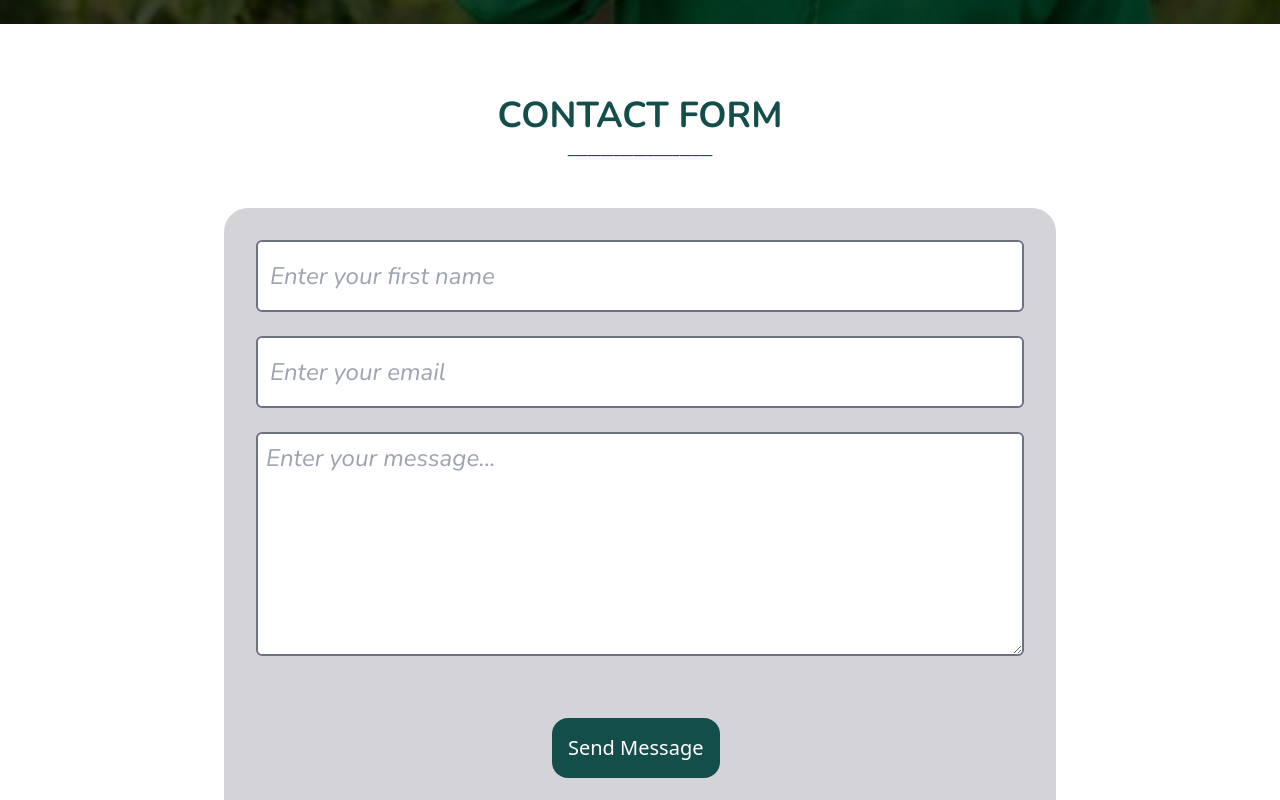
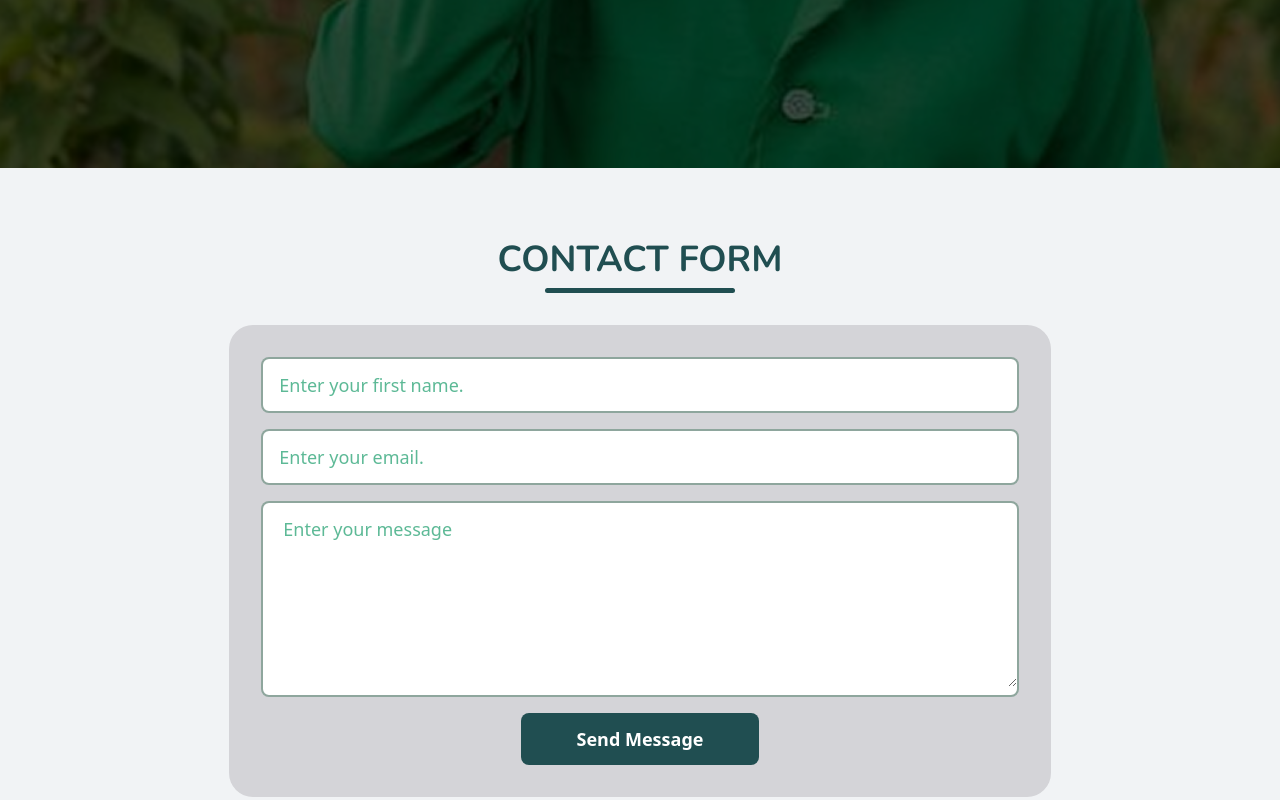
Before and after one commit to Ephy-kimotho/ukulima, a React (Vite) app: page /contact in a window 1280 px wide. Shown: the part 700-1500 px from the top of the page. Built offline with nearby package versions, Linux system fonts and the light colour scheme.

Commit message:
feat: Implemented Contact page

```diff
--- a/src/components/Login.jsx
+++ b/src/components/Login.jsx
@@ -70,6 +70,7 @@ function Login() {
                 id="email"
                 placeholder="Enter your email."
                 icon={Mail}
+                moreStyles="bg-moldGreen bg-opacity-20  border-2 border-moldGreen border-opacity-30"
               />
             </div>
 
@@ -87,6 +88,7 @@ function Login() {
                 icon={showPassword ? Eye : EyeOff}
                 placeholder="Enter your password."
                 togglePassword={togglePassword}
+                moreStyles="bg-moldGreen bg-opacity-20  border-2 border-moldGreen border-opacity-30"
               />
             </div>
 
--- a/src/components/common/Button.jsx
+++ b/src/components/common/Button.jsx
@@ -1,7 +1,11 @@
 /* eslint-disable react/prop-types */
-function Button({ children, action, moreStyles }) {
+function Button({ children, action, moreStyles, type = "button" }) {
   return (
-    <button onClick={() => action()} className={`${moreStyles} py-2`}>
+    <button
+      type={type}
+      onClick={() => action()}
+      className={`${moreStyles} py-2`}
+    >
       {children}
     </button>
   );
--- a/src/components/common/Input.jsx
+++ b/src/components/common/Input.jsx
@@ -1,13 +1,13 @@
 /* eslint-disable react/prop-types */
 import { useField } from "formik";
 
-function Input({ type, togglePassword, icon: Icon, ...props }) {
+function Input({ type, togglePassword, moreStyles, icon: Icon, ...props }) {
   const [field, meta] = useField(props);
   return (
     <div className="mb-4">
       <div
-        className={`bg-moldGreen bg-opacity-20 py-2  pl-2 rounded-lg flex items-center gap-2 border-2 border-moldGreen border-opacity-30 ${
-          meta.touched && meta.error && "border-red-400 border-opacity-80"
+        className={`${moreStyles}  py-2  pl-2 rounded-lg flex items-center gap-2  ${
+          meta.touched && meta.error && "border-red-500 border-opacity-80"
         }`}
       >
         {Icon && (
@@ -22,11 +22,11 @@ function Input({ type, togglePassword, icon: Icon, ...props }) {
           type={type}
           {...field}
           {...props}
-          className="border-none bg-transparent placeholder:text-[#06945D] placeholder:text-opacity-65 outline-none py-1 text-lg"
+          className={`border-none bg-transparent placeholder:text-emerald placeholder:text-opacity-65 outline-none py-1 text-lg`}
         />
       </div>
       {meta.touched && meta.error && (
-        <p className="text-red-400 ml-4 font-semibold">{meta.error}</p>
+        <p className="text-red-500 ml-4 font-semibold">{meta.error}</p>
       )}
     </div>
   );
--- /dev/null
+++ b/src/components/common/Textarea.jsx
@@ -0,0 +1,27 @@
+/* eslint-disable react/prop-types */
+import { useField } from "formik";
+
+function Textarea({ placeholder, ...props }) {
+  const [field, meta] = useField(props);
+  return (
+    <div className="mb-4">
+      <div
+        className={`bg-white border-2 border-moldGreen border-opacity-50  py-2  pl-2 rounded-lg flex items-center gap-2  ${
+          meta.touched && meta.error && "border-red-500 border-opacity-80"
+        }`}
+      >
+        <textarea
+          {...field}
+          {...props}
+          className="border-none bg-transparent placeholder:text-emerald placeholder:text-opacity-65 outline-none py-1 text-lg w-full text-night px-3 min-h-44 "
+          placeholder={placeholder}
+        />
+      </div>
+      {meta.touched && meta.error && (
+        <p className="text-red-500 ml-4 font-semibold">{meta.error}</p>
+      )}
+    </div>
+  );
+}
+
+export default Textarea;
--- a/src/components/contact/ContactPage.jsx
+++ b/src/components/contact/ContactPage.jsx
@@ -1,26 +1,78 @@
+import { Formik, Form } from "formik";
+import Input from "../common/Input";
+import Button from "../common/Button";
+import Textarea from "../common/Textarea";
+import { contactFormSchema } from "../../schemas";
 
 function ContactPage() {
+  const handleSubmit = async (values, action) => {
+    /* REPLACE WITH REAL API CALL FOR SIGNUP */
+    await new Promise((resolve) => {
+      setTimeout(() => {
+        resolve();
+      }, 1500);
+    });
+
+    console.log(values);
+    action.resetForm();
+  };
+
   //JS here
   return (
-    <div class="bg-white">
-      <div className="bg-contact shadow-overlay h-[41rem] pl-[8rem] pt-[5rem]">
-        <h1 className="text-white font-bold text-5xl font-nunito pb-[1rem] tracking-wide">Do you have any <br/>Questions?</h1> <br />
-        <p className="text-white font-regular text-3xl font-nunito tracking-wide"> We're here to help! Reach out to us for <br />inquiries, support, or feedback, and we'll <br />get back to you as soon as possible.</p><br />
+    <div className="bg-[#f1f3f5]">
+      <div className="bg-mobileContact sm:bg-contact shadow-overlay min-h-screen bg-no-repeat bg-center  bg-cover flex flex-col  justify-center pl-4 md:pl-8  space-y-8">
+        <h1 className="text-white font-bold text-5xl font-nunito  tracking-wide text-balance">
+          Do you have any questions?
+        </h1>
+        <p className="text-white font-regular text-lg md:text-xl font-nunito max-w-80 md:max-w-2xl text-balance tracking-wide">
+        We&apos;re here to help! Reach out to us for inquiries, support, or feedback, and we&apos;ll get back to you as soon as possible.
+        </p>
+        <br />
       </div>
 
-      <div  className=" max-w-4xl mx-auto pb-9">
-        <p className="text-teal-900 text-4xl font-bold text-center mt-[4.5rem] font-nunito"> CONTACT FORM </p>
-        <p className="text-teal-900 font-extrabold text-center mb-[3rem]">______________________</p>
-        <form action="" className="bg-zinc-300 p-8 rounded-3xl m-8">
-          <input type="text" name="firstName" required placeholder="Enter your first name" className="w-full h-[4.5rem] p-3 rounded-md border-gray-500 border-2 text-black text-2xl font-nunito placeholder:italic"/><br /><br />
-          <input type="email" name="email" required placeholder="Enter your email" className="w-full h-[4.5rem] p-3 rounded-md border-2 border-gray-500 text-black text-2xl font-nunito invalid:text-rose-500 placeholder:italic"/><br /><br />
-          <textarea name="message" required className="w-full min-h-56 rounded-md border-2 border-gray-500 p-2 text-black text-2xl font-nunito placeholder:italic" placeholder="Enter your message..."/><br /><br />
-          <button type="submit" className="bg-teal-900 p-4 w-max rounded-2xl text-xl mt-8 mb-4 mx-[18.5rem] hover:bg-teal-800 active:bg-teal-900">Send Message</button>
-        </form>
+      <div className=" max-w-4xl mx-auto pb-9">
+        <p className="text-mint text-4xl font-bold text-center mt-[4.5rem] font-nunito">
+          CONTACT FORM
+        </p>
+        <div className="w-[190px] h-[5px] bg-mint rounded-lg mx-auto mt-2"></div>
+
+        <Formik
+          initialValues={{
+            firstName: "",
+            email: "",
+            message: "",
+          }}
+          validationSchema={contactFormSchema}
+          onSubmit={handleSubmit}
+        >
+          <Form className="bg-zinc-300 p-8 rounded-3xl m-8 w-11/12 mx-auto">
+            <Input
+              type="text"
+              name="firstName"
+              placeholder="Enter your first name."
+              moreStyles="bg-white bg-opacity-100 text-night border-2 border-moldGreen border-opacity-50 pl-4"
+            />
+            <Input
+              type="email"
+              name="email"
+              placeholder="Enter your email."
+              moreStyles="bg-white bg-opacity-100 text-night border-2 border-moldGreen border-opacity-50 pl-4"
+            />
+
+            <Textarea name="message" placeholder="Enter your message" />
+            <div className="text-center">
+              <Button
+                type="submit"
+                moreStyles="bg-mint text-white px-14 py-3 rounded-lg font-bold active:scale-95 hover:bg-emerald text-lg capitalize"
+              >
+                Send message
+              </Button>
+            </div>
+          </Form>
+        </Formik>
       </div>
     </div>
-
-  )
+  );
 }
 
-export default ContactPage
+export default ContactPage;
--- a/src/schemas/index.js
+++ b/src/schemas/index.js
@@ -2,12 +2,14 @@ import * as Yup from "yup";
 
 export const signUpSchema = Yup.object({
   firstName: Yup.string()
+    .matches(/^[^\d]+$/, "First name should not have numerical digits")
     .min(3, "Should be atleast 3 characters")
     .required("Required*"),
   lastName: Yup.string()
+    .matches(/^[^\d]+$/, "Last name should not have numerical digits")
     .min(4, "Should be atleast 4 characters")
     .required("Required*"),
-  email: Yup.string().email("Invalid email address").required("Required"),
+  email: Yup.string().email("Invalid email address").required("Required*"),
   phone: Yup.string()
     .matches(/^\S*$/, "Phone number must not contain whitespaces")
     .matches(
@@ -15,7 +17,7 @@ export const signUpSchema = Yup.object({
       "Phone number can only contain digits or start with a +"
     )
     .matches(/^\+?\d{10,}$/, "Phone number must be at least 10 digits long")
-    .required("Required"),
+    .required("Required*"),
   password: Yup.string()
     .matches(/^\S*$/, "Password should not have white spaces.")
     .matches(/[A-Z]+/, "Password must have atleast one uppercase letter")
@@ -25,6 +27,17 @@ export const signUpSchema = Yup.object({
 });
 
 export const loginSchema = Yup.object({
-  email: Yup.string().email("Invalid email address").required("Required"),
+  email: Yup.string().email("Invalid email address").required("Required*"),
   password: Yup.string().required("Required*"),
 });
+
+export const contactFormSchema = Yup.object({
+  firstName: Yup.string()
+    .matches(/^[^\d]+$/, "First name should not have numerical digits")
+    .min(3, "Should be atleast 3 characters")
+    .required("Required*"),
+  email: Yup.string().email("Invalid email address").required("Required*"),
+  message: Yup.string()
+    .min(10, "Should be atleast 10 characters.")
+    .required("Required*"),
+});
--- a/tailwind.config.js
+++ b/tailwind.config.js
@@ -1,5 +1,5 @@
 /** @type {import('tailwindcss').Config} */
-const {fontFamily} = require("tailwindcss/defaultTheme");
+//const {fontFamily} = require("tailwindcss/defaultTheme");
 
 export default {
   content: ["./index.html", "./src/**/*.{js,ts,jsx,tsx}"],
@@ -25,7 +25,8 @@ export default {
         aboutImageSm: "url('/images/about.jpg')",
         smallPlant: "url('/images/smallPlant.jpg')",
         dairy: "url('/images/dairy.png')",
-        contact: "url('/images/contact3.png')"
+        contact: "url('/images/contact3.png')",
+        mobileContact: "url('/images/contact5.jpg')",
       },
       boxShadow: {
         overlay: "inset 0 0 0 1000px rgba(0,0,0,0.70)",
```
Also changed, not shown: src/components/SignUp.jsx (+11 -1 lines), 1 other file (tests, documents, lock files or other folders).
